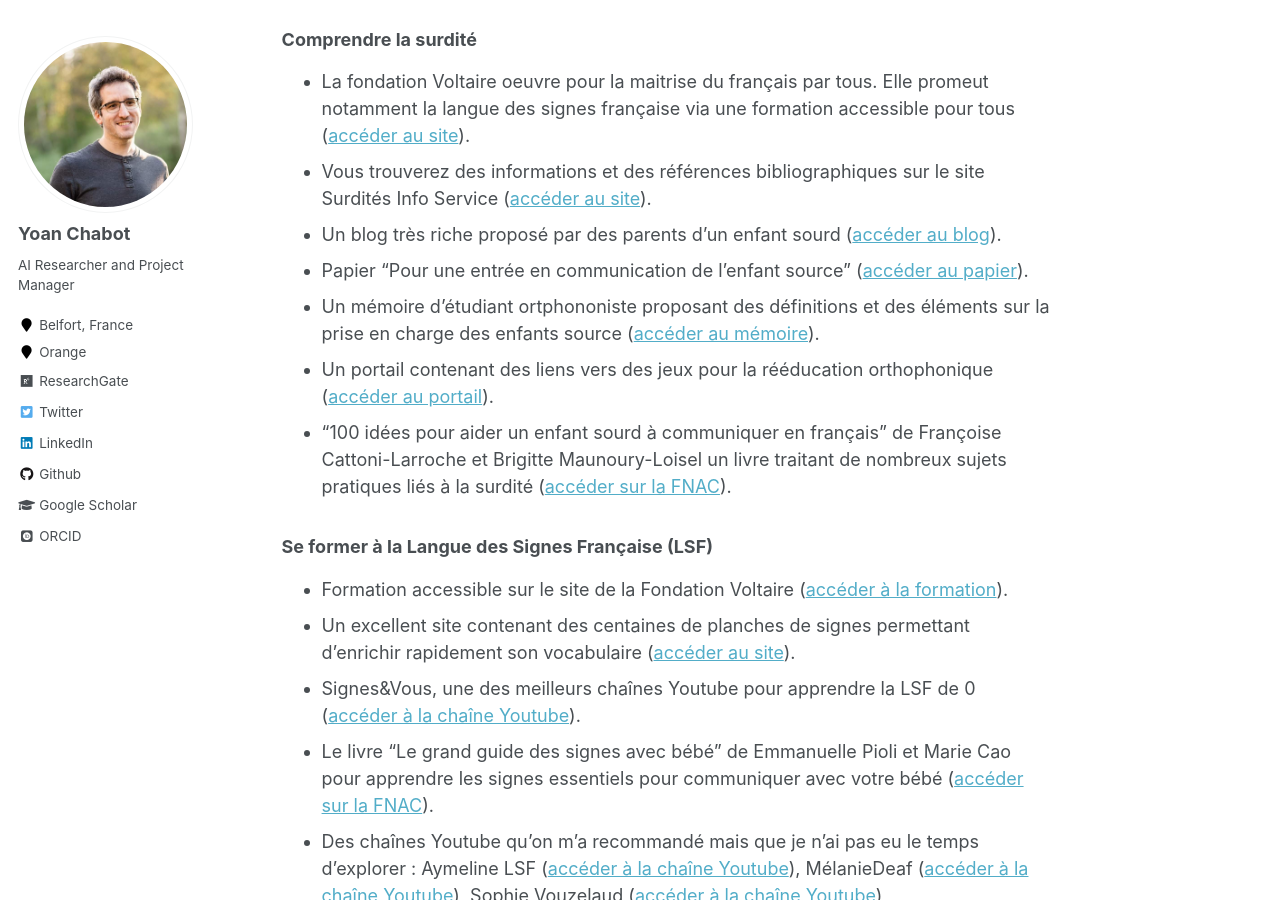
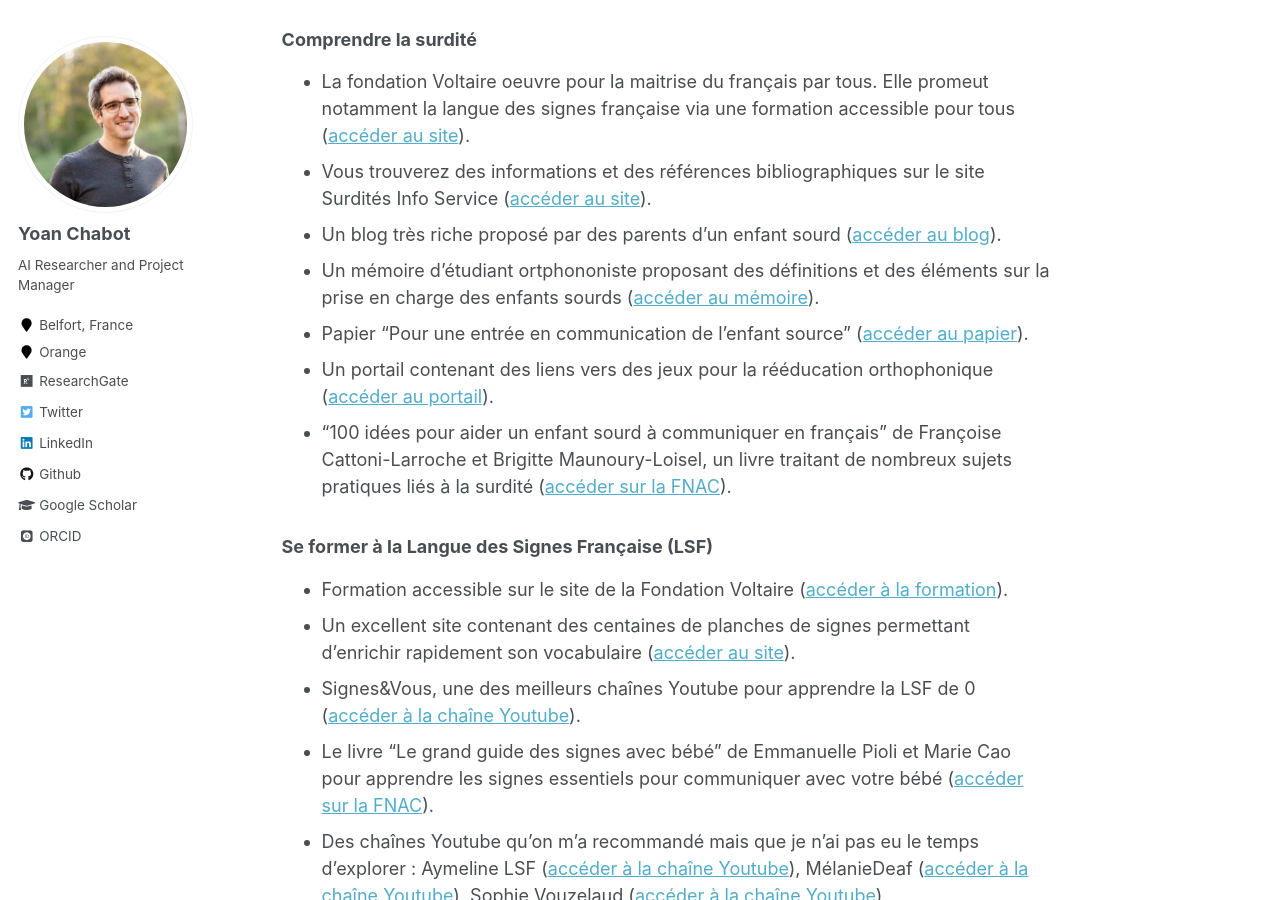
Before and after one commit to yoanchabot/yoanchabot.github.io, a Jekyll site: the page built from _pages/community.md, in a window 1280 px wide and 900 px high, scrolled down 1181 px. Built offline with Jekyll 4.4.1, drawn with Linux system fonts in a browser that asks for light colours; some web fonts are replaced.

Commit message:
Update community.md

```diff
--- a/_pages/community.md
+++ b/_pages/community.md
@@ -23,10 +23,10 @@ Si vous connaissez des articles, des associations ou des outils qui ont marqué
 * La fondation Voltaire oeuvre pour la maitrise du français par tous. Elle promeut notamment la langue des signes française via une formation accessible pour tous ([accéder au site](https://www.fondation-voltaire.fr/)).
 * Vous trouverez des informations et des références bibliographiques sur le site Surdités Info Service ([accéder au site](https://surdites-info-service.fr/)).
 * Un blog très riche proposé par des parents d'un enfant sourd ([accéder au blog](https://implantcochleaire.blogspot.com/)).
+* Un mémoire d'étudiant ortphononiste proposant des définitions et des éléments sur la prise en charge des enfants sourds ([accéder au mémoire](https://dumas.ccsd.cnrs.fr/dumas-00728787v1/file/ORTH_2012_Tardy.pdf)).
 * Papier "Pour une entrée en communication de l'enfant source" ([accéder au papier](https://www.acfos.org/wp-content/uploads/comprendre/jeminterroge/collette.pdf)).
-* Un mémoire d'étudiant ortphononiste proposant des définitions et des éléments sur la prise en charge des enfants source ([accéder au mémoire](https://dumas.ccsd.cnrs.fr/dumas-00728787v1/file/ORTH_2012_Tardy.pdf)).
 * Un portail contenant des liens vers des jeux pour la rééducation orthophonique ([accéder au portail](https://pro.docorga.com/blog/actualites/top-jeux-exercices-gratuits-reeducation-a-la-maison/)).
-* "100 idées pour aider un enfant sourd à communiquer en français" de Françoise Cattoni-Larroche et Brigitte Maunoury-Loisel un livre traitant de nombreux sujets pratiques liés à la surdité ([accéder sur la FNAC](https://www.fnac.com/a7160905/Cattoni-Lar-100-idees-pour-aider-un-enfant-sourd-a-communiquer-en-francais)).
+* "100 idées pour aider un enfant sourd à communiquer en français" de Françoise Cattoni-Larroche et Brigitte Maunoury-Loisel, un livre traitant de nombreux sujets pratiques liés à la surdité ([accéder sur la FNAC](https://www.fnac.com/a7160905/Cattoni-Lar-100-idees-pour-aider-un-enfant-sourd-a-communiquer-en-francais)).
 
 ### Se former à la Langue des Signes Française (LSF)
 * Formation accessible sur le site de la Fondation Voltaire ([accéder à la formation](https://lsf.fondation-voltaire.fr/landing)).
```
